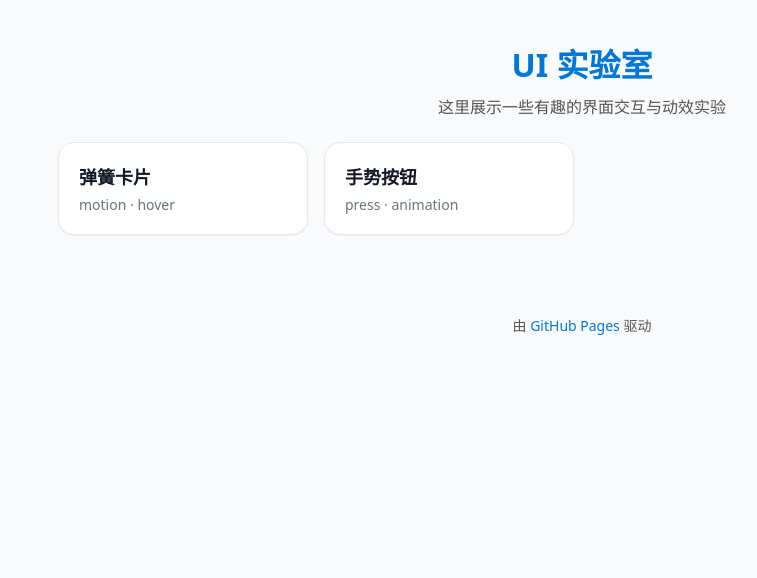
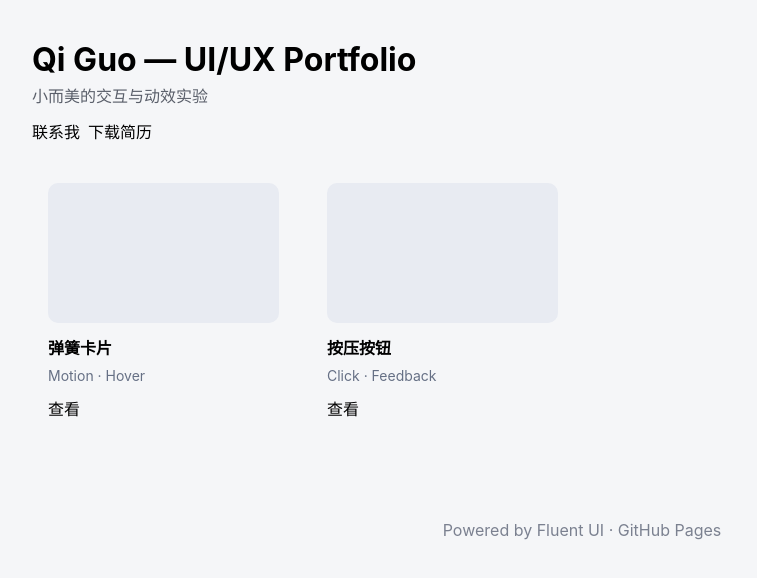
Before and after one commit to 77stone/my-first-website, a plain HTML site: page index.html in a window 1280 px wide. Shown: the whole page, without its empty margins (58-815 px from the left). Drawn offline with Linux system fonts and the light colour scheme.

Commit message:
Revamp index.html for UI portfolio
Updated the HTML structure and content for the UI portfolio page, including new styles and components.

```diff
--- a/index.html
+++ b/index.html
@@ -1,43 +1,55 @@
-<!DOCTYPE html>
+<!doctype html>
 <html lang="zh">
 <head>
-  <meta charset="UTF-8" />
-  <meta name="viewport" content="width=device-width, initial-scale=1" />
-  <title>UI 实验室</title>
-  <link rel="stylesheet" href="styles.css" />
+  <meta charset="utf-8" />
+  <meta name="viewport" content="width=device-width,initial-scale=1" />
+  <title>Qi Guo — UI Portfolio</title>
+  <!-- 引入 Fluent Web Components（CDN） -->
+  <script type="module" src="https://unpkg.com/@fluentui/web-components"></script>
+  <style>
+    :root { --max: 1100px; }
+    body { margin:0; font-family: ui-sans-serif, -apple-system, Segoe UI, Roboto, Arial; background:#f5f6f8; }
+    header { max-width:var(--max); margin:40px auto 16px; padding:0 16px; }
+    h1 { margin:0 0 4px; font-size:32px; }
+    p { margin:0; color:#5a5f6a; }
+    main { max-width:var(--max); margin:24px auto 60px; padding:0 16px;
+           display:grid; grid-template-columns:repeat(auto-fill,minmax(240px,1fr)); gap:16px; }
+    fluent-card { padding:16px; display:block; }
+    .card-title { font-weight:600; margin-bottom:8px; }
+    .thumb { width:100%; height:140px; background:#e8ebf2; border-radius:10px; margin-bottom:12px; }
+    footer { text-align:center; color:#7b8190; padding:24px; }
+  </style>
 </head>
 <body>
   <header>
-    <h1>UI 实验室</h1>
-    <p>这里展示一些有趣的界面交互与动效实验</p>
+    <h1>Qi Guo — UI/UX Portfolio</h1>
+    <p>小而美的交互与动效实验</p>
+    <div style="margin-top:12px; display:flex; gap:8px;">
+      <fluent-button appearance="accent">联系我</fluent-button>
+      <fluent-button appearance="outline">下载简历</fluent-button>
+    </div>
   </header>
 
-  <main id="grid"></main>
+  <main>
+    <fluent-card>
+      <div class="thumb"></div>
+      <div class="card-title">弹簧卡片</div>
+      <div style="color:#667085; font-size:14px;">Motion · Hover</div>
+      <div style="margin-top:12px;">
+        <fluent-button appearance="stealth" href="./works/001-spring-card/index.html">查看</fluent-button>
+      </div>
+    </fluent-card>
 
-  <footer>
-    <p>由 <a href="https://github.com" target="_blank">GitHub Pages</a> 驱动</p>
-  </footer>
+    <fluent-card>
+      <div class="thumb"></div>
+      <div class="card-title">按压按钮</div>
+      <div style="color:#667085; font-size:14px;">Click · Feedback</div>
+      <div style="margin-top:12px;">
+        <fluent-button appearance="stealth" href="./works/002-gesture-button/index.html">查看</fluent-button>
+      </div>
+    </fluent-card>
+  </main>
 
-  <script>
-    // 读取实验列表（放在 experiments/list.json）
-    async function loadExperiments() {
-      const res = await fetch('./experiments/list.json');
-      const list = await res.json();
-      const grid = document.getElementById('grid');
-
-      list.forEach(item => {
-        const card = document.createElement('a');
-        card.className = 'card';
-        card.href = `./experiments/${item.id}/index.html`;
-        card.innerHTML = `
-          <div class="card__title">${item.title}</div>
-          <div class="card__meta">${(item.tags || []).join(' · ')}</div>
-        `;
-        grid.appendChild(card);
-      });
-    }
-
-    loadExperiments();
-  </script>
+  <footer>Powered by Fluent UI · GitHub Pages</footer>
 </body>
 </html>
```
